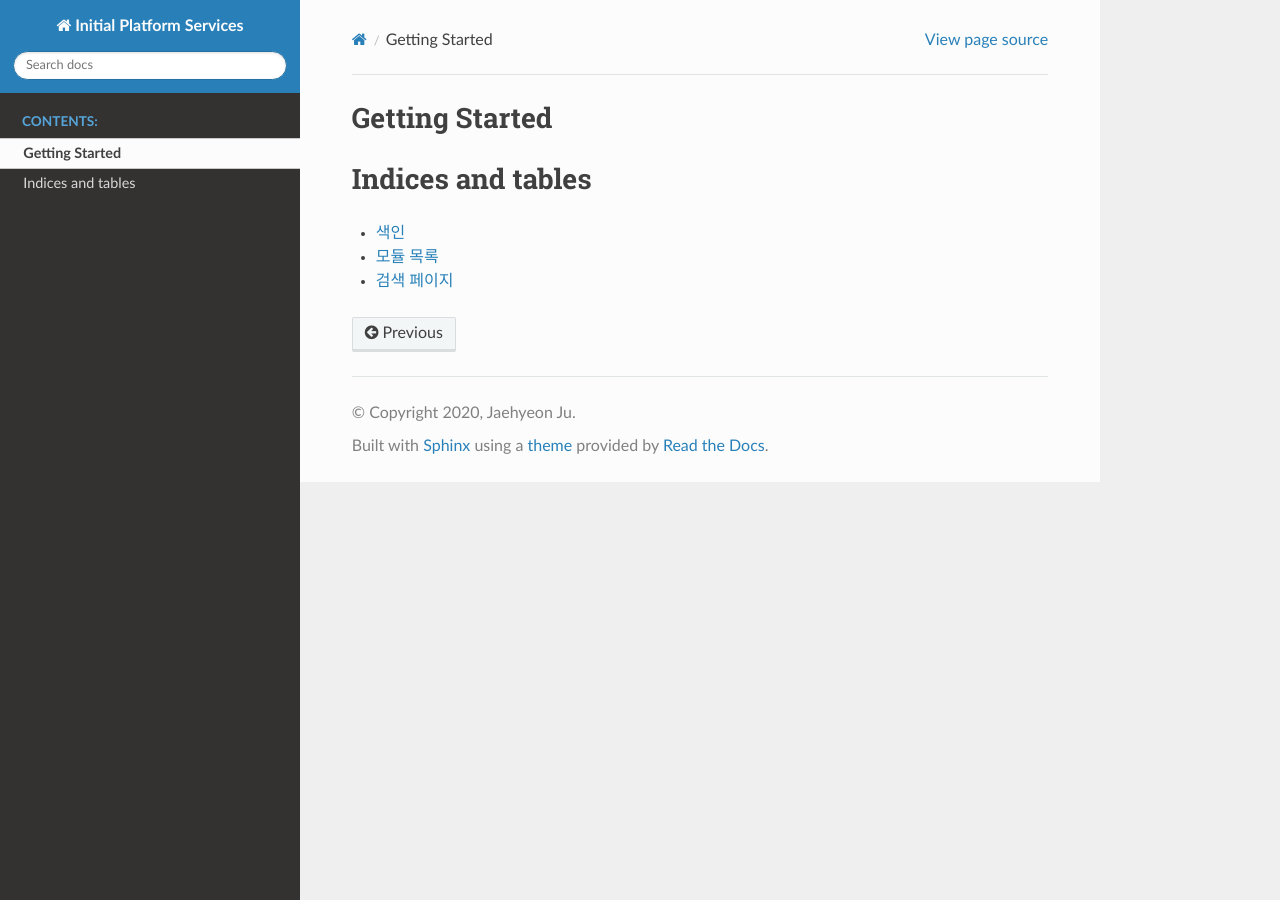
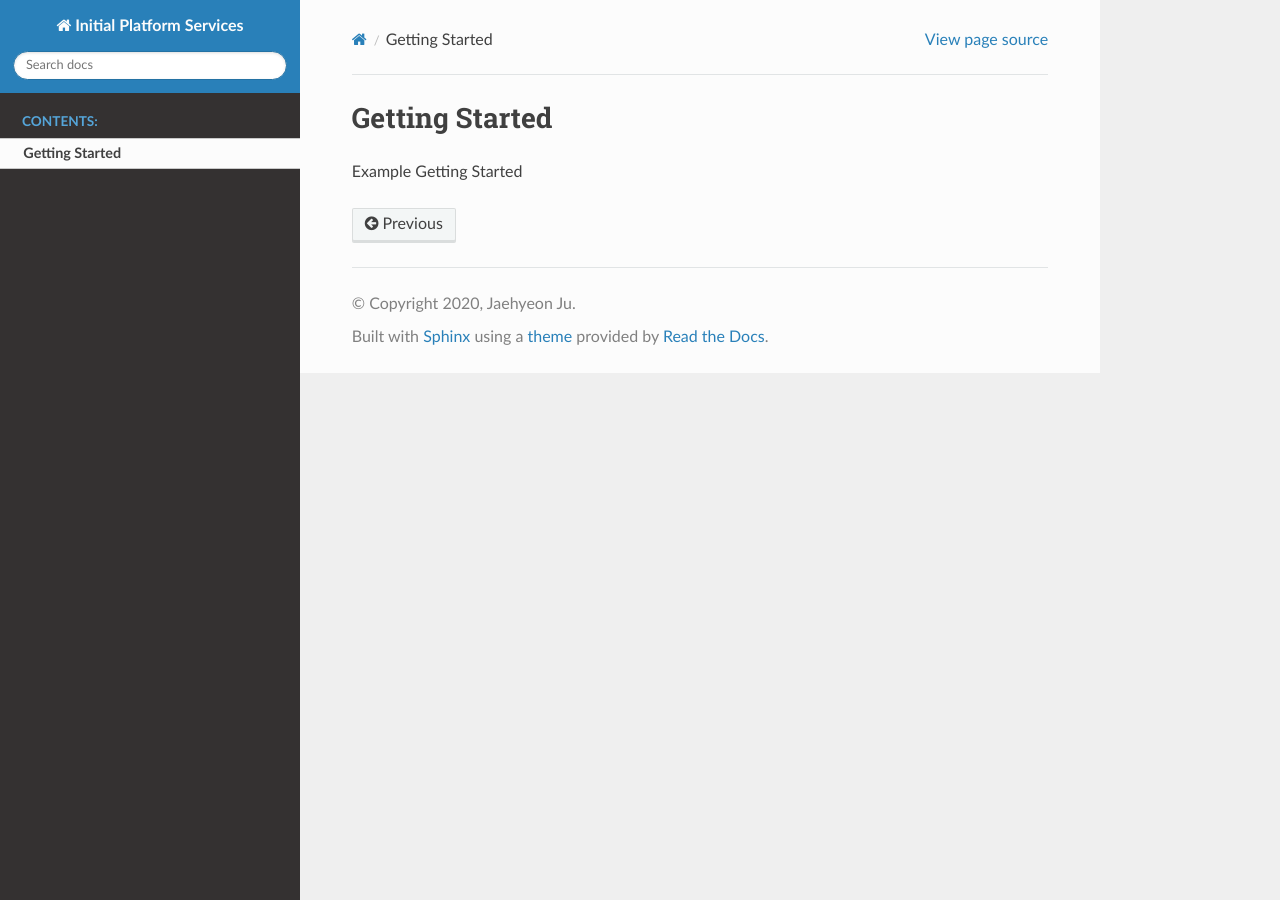
Before and after one commit to khujin1/initial_platform_sphinx_doc, a Sphinx documentation site: the page built from source/getting_started.rst, in a window 1280 px wide. Built offline with Sphinx 7.4.7 and the Read the Docs theme 2.0.0, drawn with Linux system fonts in a browser that asks for light colours.

```diff
--- a/source/getting_started.rst
+++ b/source/getting_started.rst
@@ -6,13 +6,4 @@
 Getting Started
 ===============
 
-.. toctree::
-   :maxdepth: 2
-   :caption: Contents:
-
-Indices and tables
-==================
-
-* :ref:`genindex`
-* :ref:`modindex`
-* :ref:`search`
+Example Getting Started
```
